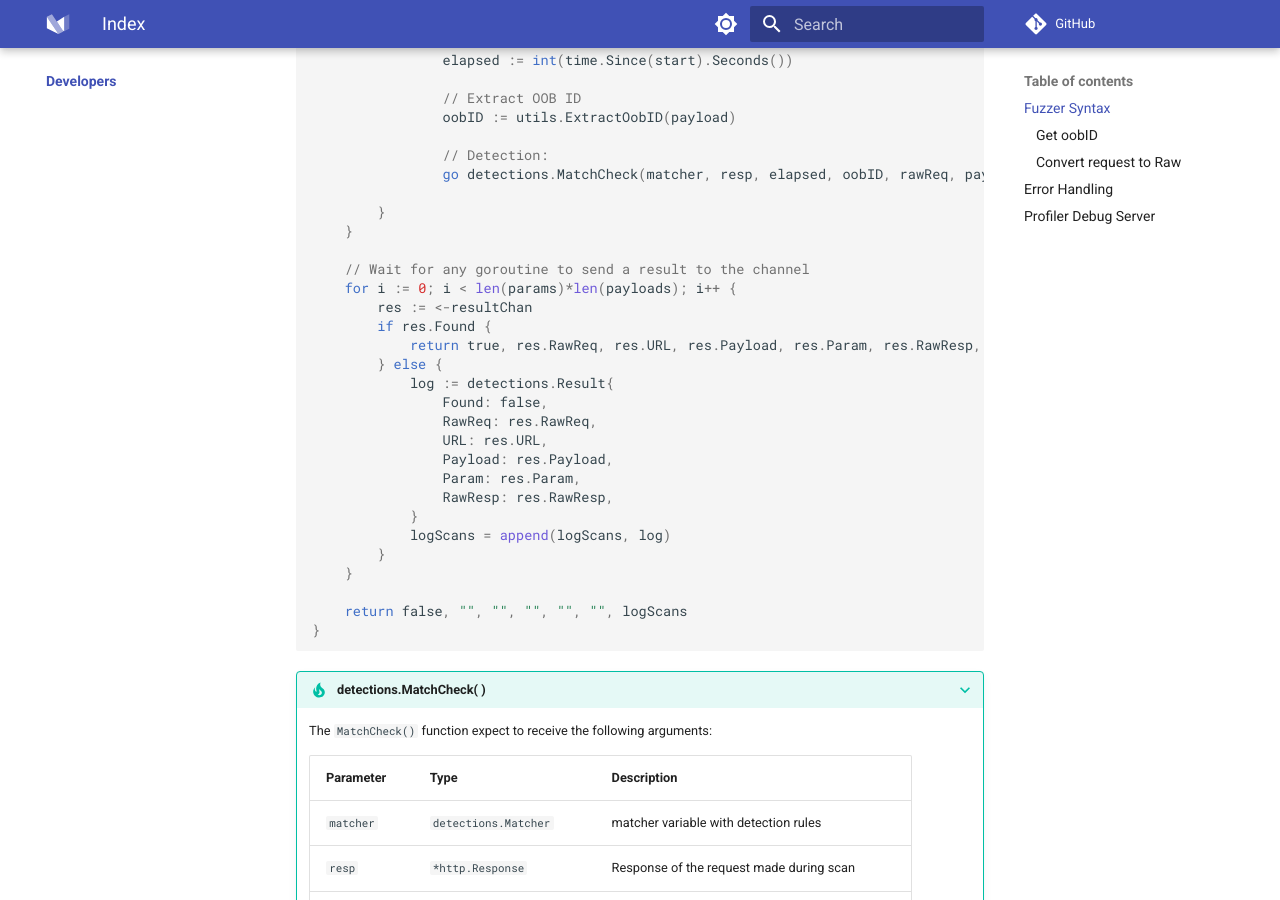
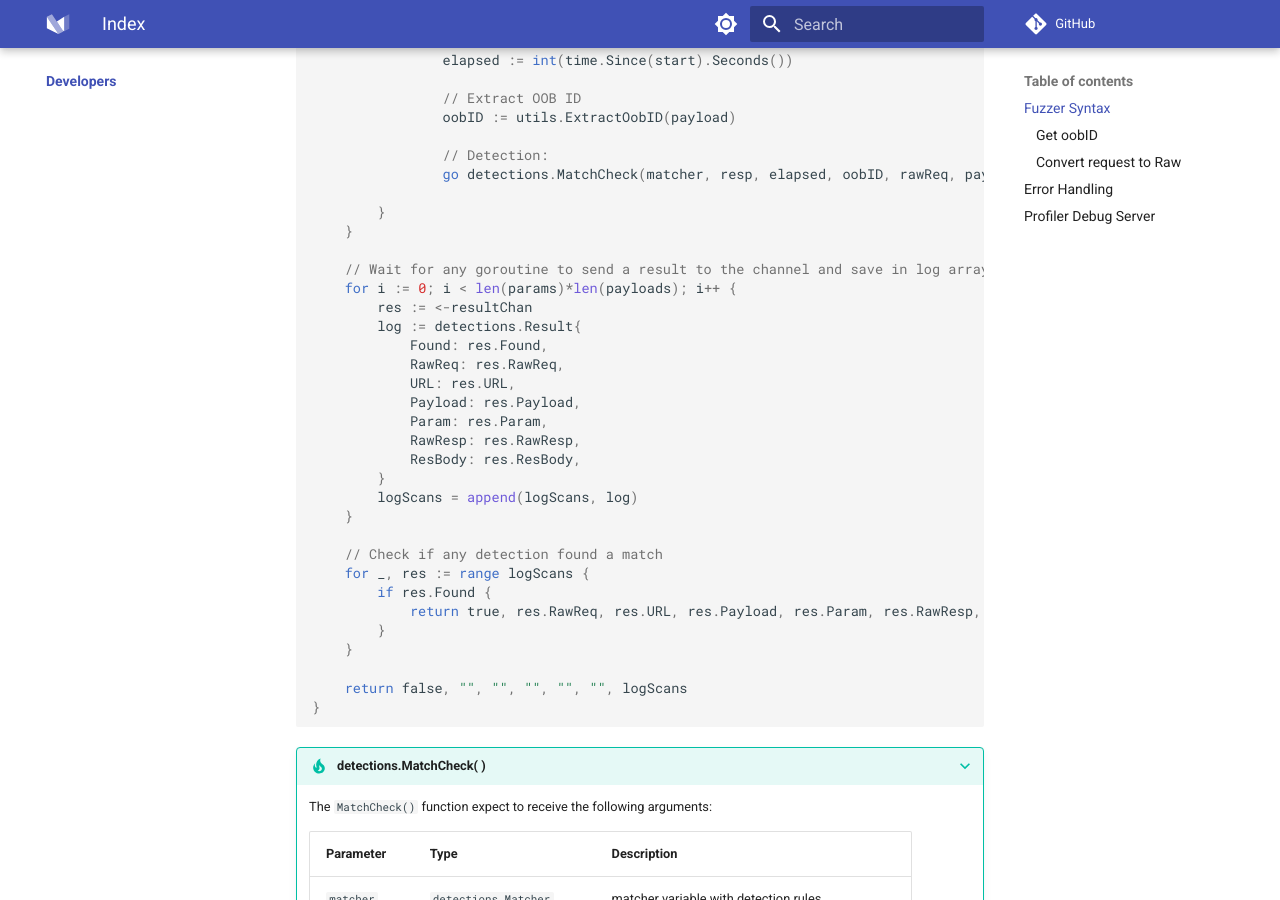
Before and after one commit to cfsdes/nucke-docs, an MkDocs documentation site: the page built from docs/developers/index.md, in a window 1280 px wide and 900 px high, scrolled down 1142 px. Built offline with MkDocs 1.6.1 and Material for MkDocs 9.7.7, drawn with Linux system fonts in a browser that asks for light colours; comment, search, counter and statistics services are not loaded.

Commit message:
ajuste detection fuzzers

```diff
--- a/docs/developers/index.md
+++ b/docs/developers/index.md
@@ -55,23 +55,27 @@ func FuzzXYZ(r *http.Request, client *http.Client, payloads []string, matcher de
         }
     }
 
-    // Wait for any goroutine to send a result to the channel
+    // Wait for any goroutine to send a result to the channel and save in log array
     for i := 0; i < len(params)*len(payloads); i++ {
         res := <-resultChan
-        if res.Found {
-            return true, res.RawReq, res.URL, res.Payload, res.Param, res.RawResp, nil
-        } else {
-            log := detections.Result{
-                Found: false,
-                RawReq: res.RawReq,
-                URL: res.URL,
-                Payload: res.Payload,
-                Param: res.Param,
-                RawResp: res.RawResp,
-            }
-            logScans = append(logScans, log)
+        log := detections.Result{
+            Found: res.Found,
+            RawReq: res.RawReq,
+            URL: res.URL,
+            Payload: res.Payload,
+            Param: res.Param,
+            RawResp: res.RawResp,
+            ResBody: res.ResBody,
         }
+        logScans = append(logScans, log)
     }
+
+    // Check if any detection found a match
+    for _, res := range logScans {
+		if res.Found {
+			return true, res.RawReq, res.URL, res.Payload, res.Param, res.RawResp, logScans
+		}
+	}
 
     return false, "", "", "", "", "", logScans
 }
```
